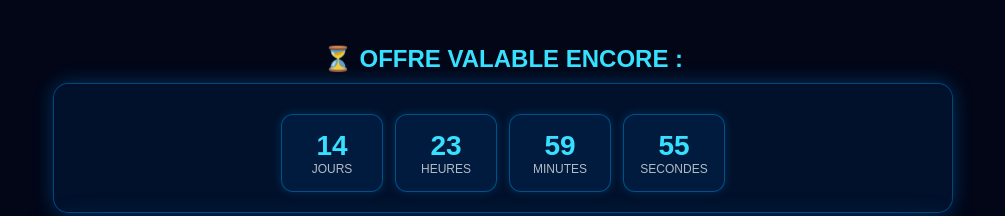
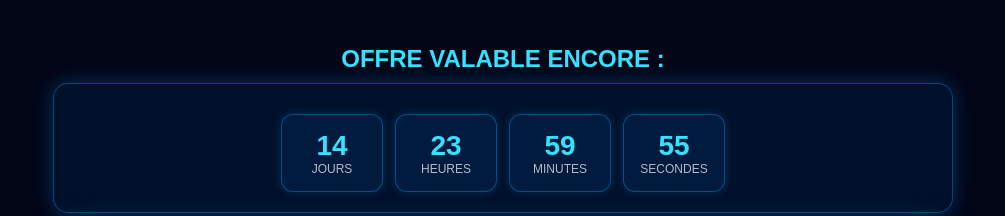
Before and after one commit to ecomacademyproo/APP.CoachShopifyPro, a plain HTML site: page index.html in a window 1280 px wide. Shown: the top 216 px of the page, without its empty margins (137-1142 px from the left). Drawn offline with Linux system fonts and the light colour scheme.

Commit message:
index.html

```diff
--- a/index.html
+++ b/index.html
@@ -201,7 +201,7 @@
 <div class="container">
 
     <!-- TITRE EN MAJUSCULES -->
-    <h2 class="count-title">⏳ OFFRE VALABLE ENCORE :</h2>
+    <h2 class="count-title">OFFRE VALABLE ENCORE :</h2>
 
     <!-- COMPTEUR -->
     <div class="count-wrapper">
```
